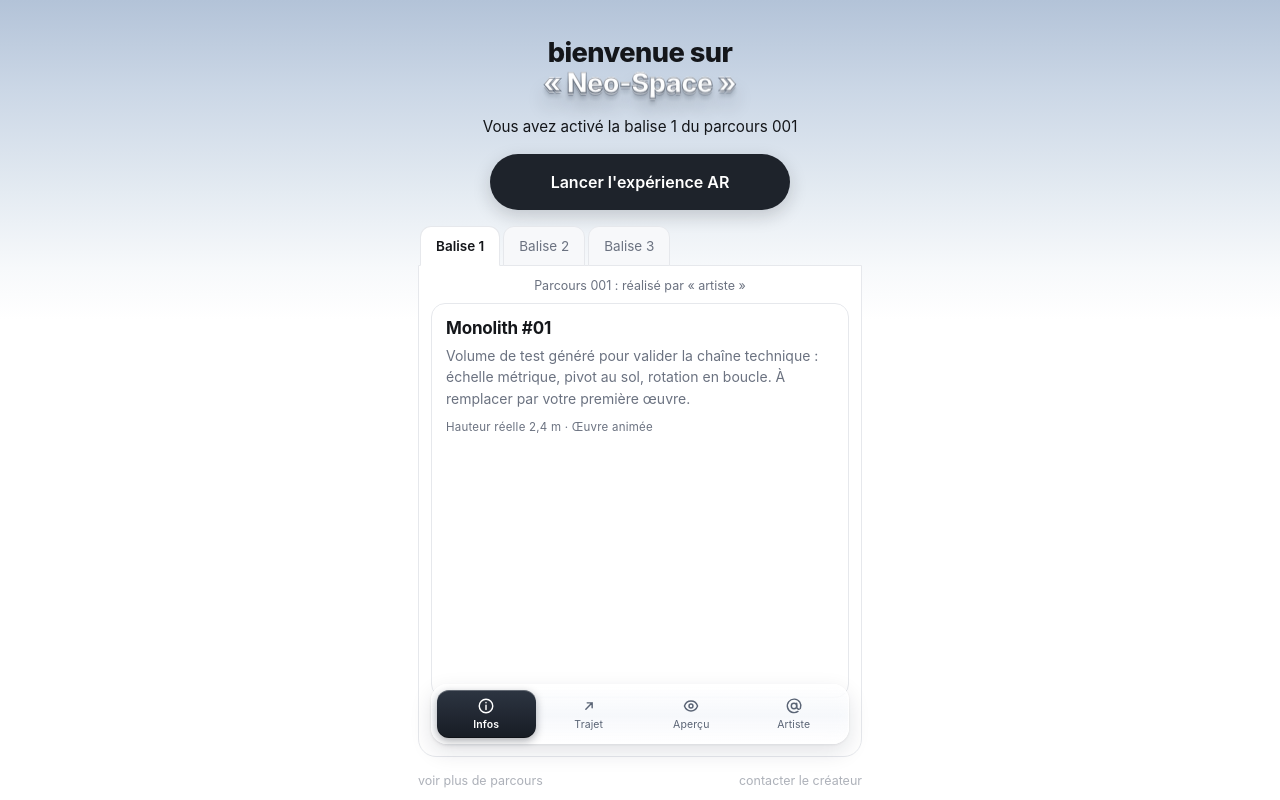
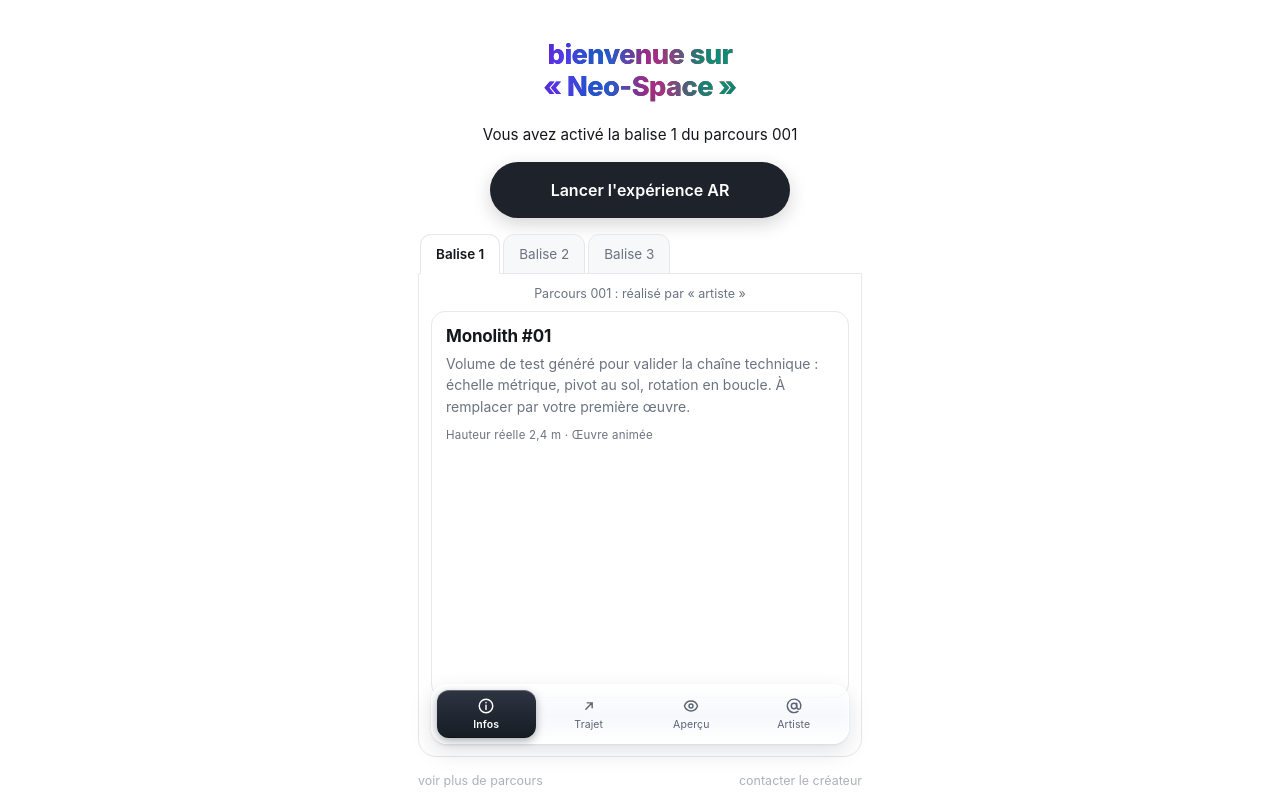
Before and after one commit to oxgene/galerie-urbaine-webar, a plain HTML site: page index.html in a window 1280 px wide. Drawn offline with nearby package versions, Linux system fonts and the light colour scheme.

Commit message:
Titre : effet aurora, en un seul bloc
Abandon du verre 3D et de la nappe teintee. Le titre redevient un
seul element, fond blanc, traverse d'une aurore.

Technique : quatre taches de couleur floutees tournent derriere le
texte, revelees seulement sur les lettres par un mode de fusion.
L'exemple de reference est sur fond noir avec un texte clair et une
fusion darken ; ici le fond est blanc et le texte presque noir, donc
la fusion s'inverse en lighten. Le resultat est le meme.

Deux pieges rencontres en chemin :
- la couleur debordait du texte. Il faut isolation + un fond blanc sur
  le titre comme reference de fusion, et overflow hidden pour borner
  les taches.
- le titre virait a un bleu uniforme : des taches larges et tres
  floues se recouvrent toutes. Elles sont desormais etroites et
  disposees en couloirs, une teinte par zone.

Mouvement reduit : les couleurs restent, l'animation s'arrete.

Co-Authored-By: Claude Opus 5 <noreply@anthropic.com>
Claude-Session: https://claude.ai/code/session_012jw2Z7SP9V4DGsvorNWB6a

```diff
--- a/app.js
+++ b/app.js
@@ -340,9 +340,7 @@ async function start() {
   const b = selected();
   const title = config.app?.title || "Neo-Space";
   document.title = `${title} — ${parcours.name || code}`;
-  // data-text alimente la couche de reflet du titre en verre (::after).
   els.appTitle.textContent = `« ${title} »`;
-  els.appTitle.dataset.text = `« ${title} »`;
   els.introSub.textContent =
     `Vous avez activé la ${(b.label || "balise " + b.numero).toLowerCase()} du ${(parcours.name || "parcours " + code).toLowerCase()}`;
   els.cardMeta.textContent =
--- a/index.html
+++ b/index.html
@@ -25,8 +25,16 @@
 <main id="app" class="app" hidden>
 
   <header class="intro">
+    <!-- Un seul et même titre. L'aurore passe par-dessus et ne se révèle
+         que sur les lettres, grâce au mode de fusion. -->
     <h1 class="intro__title">
-      bienvenue sur<br><span class="intro__app" id="app-title"></span>
+      <span class="intro__words">bienvenue sur<br><span id="app-title"></span></span>
+      <span class="aurora" aria-hidden="true">
+        <i class="aurora__blob aurora__blob--1"></i>
+        <i class="aurora__blob aurora__blob--2"></i>
+        <i class="aurora__blob aurora__blob--3"></i>
+        <i class="aurora__blob aurora__blob--4"></i>
+      </span>
     </h1>
     <p class="intro__sub" id="intro-sub"></p>
   </header>
--- a/style.css
+++ b/style.css
@@ -46,23 +46,6 @@ button { font: inherit; color: inherit; cursor: pointer; }
 svg { width: 100%; height: 100%; fill: none; stroke: currentColor;
       stroke-width: 1.6; stroke-linecap: round; stroke-linejoin: round; }
 
-/* --------------------------------------------- fond teinté du haut
-
-   Un verre n'existe que par ce qu'il laisse voir au travers. Sur un
-   fond blanc, un titre de verre est invisible : cette nappe donne au
-   titre une matière à réfracter, et s'efface avant l'encart. */
-body::before {
-  content: "";
-  position: fixed;
-  top: 0;
-  left: 0;
-  right: 0;
-  height: 40svh;
-  background: linear-gradient(180deg,
-      #b3c3d8 0%, #cbd7e6 28%, #e4ebf2 60%, #f7f9fb 84%, #ffffff 100%);
-  z-index: 0;
-  pointer-events: none;
-}
 
 /* -------------------------------------------------- écran d'attente */
 
@@ -113,59 +96,82 @@ body::before {
 
 .intro { text-align: center; flex: 0 0 auto; }
 
+/* Le titre, d'un seul tenant, traversé d'une aurore.
+
+   Le principe de l'effet : des taches de couleur floutées tournent
+   derrière le texte, et un mode de fusion ne les laisse apparaître que
+   sur les lettres. L'exemple d'origine est sur fond noir avec un texte
+   clair et une fusion « darken » ; ici le fond est blanc et le texte
+   presque noir, donc la fusion s'inverse en « lighten ». Le résultat
+   est le même : la couleur ne mord que sur la typographie.
+
+   isolation + fond blanc : la fusion a besoin du blanc comme référence,
+   sinon les taches débordent du texte. */
 .intro__title {
+  position: relative;
+  isolation: isolate;
+  overflow: hidden;            /* sinon la couleur bave hors du texte */
+  display: inline-block;
   margin: 0;
+  padding: 2px 6px;
+  background: var(--bg);
+  color: #07090d;
   font-size: clamp(23px, 3.4svh, 31px);
   font-weight: 800;
   line-height: 1.18;
   letter-spacing: -0.02em;
 }
 
-/* Le nom de l'application, en verre épais.
+.intro__words { position: relative; }
 
-   Trois couches superposées sur les mêmes lettres : un corps presque
-   transparent qui laisse passer la nappe du fond, un contour sombre qui
-   dessine l'arête, et une pile d'ombres qui creuse l'épaisseur puis
-   pose l'objet au-dessus de la page. Le ::after ajoute le reflet. */
-.intro__app {
-  position: relative;
-  display: inline-block;
-  white-space: nowrap;
-  color: rgba(255, 255, 255, 0.12);
-  -webkit-text-stroke: 1.1px rgba(18, 28, 46, 0.46);
-  text-shadow:
-    0 -1.5px 0 rgba(255, 255, 255, 0.95),     /* arête éclairée du dessus */
-    0 1.5px 0 rgba(255, 255, 255, 0.42),      /* retour de lumière du dessous */
-    0 3px 1px rgba(12, 20, 36, 0.26),         /* épaisseur du verre */
-    0 6px 4px rgba(12, 20, 36, 0.18),
-    0 14px 20px rgba(12, 20, 36, 0.24);       /* ombre portée */
-  animation: flotte 6.5s ease-in-out infinite;
-}
-
-/* Le reflet : clair en haut, creux au milieu, rebond en bas. */
-.intro__app::after {
-  content: attr(data-text);
+.aurora {
   position: absolute;
-  left: 0;
-  top: 0;
-  -webkit-text-stroke: 0;
-  text-shadow: none;
-  background-image: linear-gradient(177deg,
-      rgba(255, 255, 255, 0.96) 3%,
-      rgba(255, 255, 255, 0.34) 30%,
-      rgba(255, 255, 255, 0) 43%,
-      rgba(255, 255, 255, 0) 63%,
-      rgba(255, 255, 255, 0.66) 88%,
-      rgba(255, 255, 255, 0.14) 100%);
-  -webkit-background-clip: text;
-  background-clip: text;
-  color: transparent;
+  inset: 0;
+  mix-blend-mode: lighten;
   pointer-events: none;
 }
 
-@keyframes flotte {
-  0%, 100% { transform: translateY(0) rotate(0deg); }
-  50%      { transform: translateY(-3px) rotate(-0.25deg); }
+/* Des taches étroites, en couloirs : c'est leur séparation qui fait
+   l'aurore. Larges et très floues, elles se recouvrent toutes et le
+   titre vire à une seule couleur. Pas de fusion entre elles — leurs
+   bords flous suffisent à fondre une teinte dans l'autre. */
+.aurora__blob {
+  position: absolute;
+  top: -24%;
+  width: 36%;
+  height: 148%;
+  border-radius: 37% 29% 27% 27% / 28% 25% 41% 37%;
+  filter: blur(17px);
+  will-change: transform;
+}
+
+.aurora__blob--1 { left: -8%; background: #6a2ff0;
+  animation: aurore-1 11s ease-in-out infinite alternate; }
+
+.aurora__blob--2 { left: 19%; background: #1565d8;
+  animation: aurore-2 13s ease-in-out infinite alternate; }
+
+.aurora__blob--3 { left: 45%; background: #c2278b;
+  animation: aurore-3 9.5s ease-in-out infinite alternate; }
+
+.aurora__blob--4 { left: 71%; background: #0f8f7a;
+  animation: aurore-4 15s ease-in-out infinite alternate; }
+
+@keyframes aurore-1 {
+  from { transform: translate(-6%, 0) scale(1); }
+  to   { transform: translate(22%, 5%) scale(1.18); }
+}
+@keyframes aurore-2 {
+  from { transform: translate(10%, 3%) scale(1.12); }
+  to   { transform: translate(-16%, -4%) scale(0.94); }
+}
+@keyframes aurore-3 {
+  from { transform: translate(-12%, -3%) scale(0.96); }
+  to   { transform: translate(16%, 6%) scale(1.2); }
+}
+@keyframes aurore-4 {
+  from { transform: translate(8%, 0) scale(1.14); }
+  to   { transform: translate(-20%, -5%) scale(0.98); }
 }
 
 .intro__sub {
@@ -577,7 +583,8 @@ model-viewer {
 
 @media (prefers-reduced-motion: reduce) {
   .splash__mark { animation-duration: 3s; }
-  .intro__app { animation: none; }
   .sheet__panel { animation: none; }
   .state { transition: none; }
+  /* L'aurore se fige : les couleurs restent, le mouvement s'arrête. */
+  .aurora__blob { animation: none; }
 }
```
